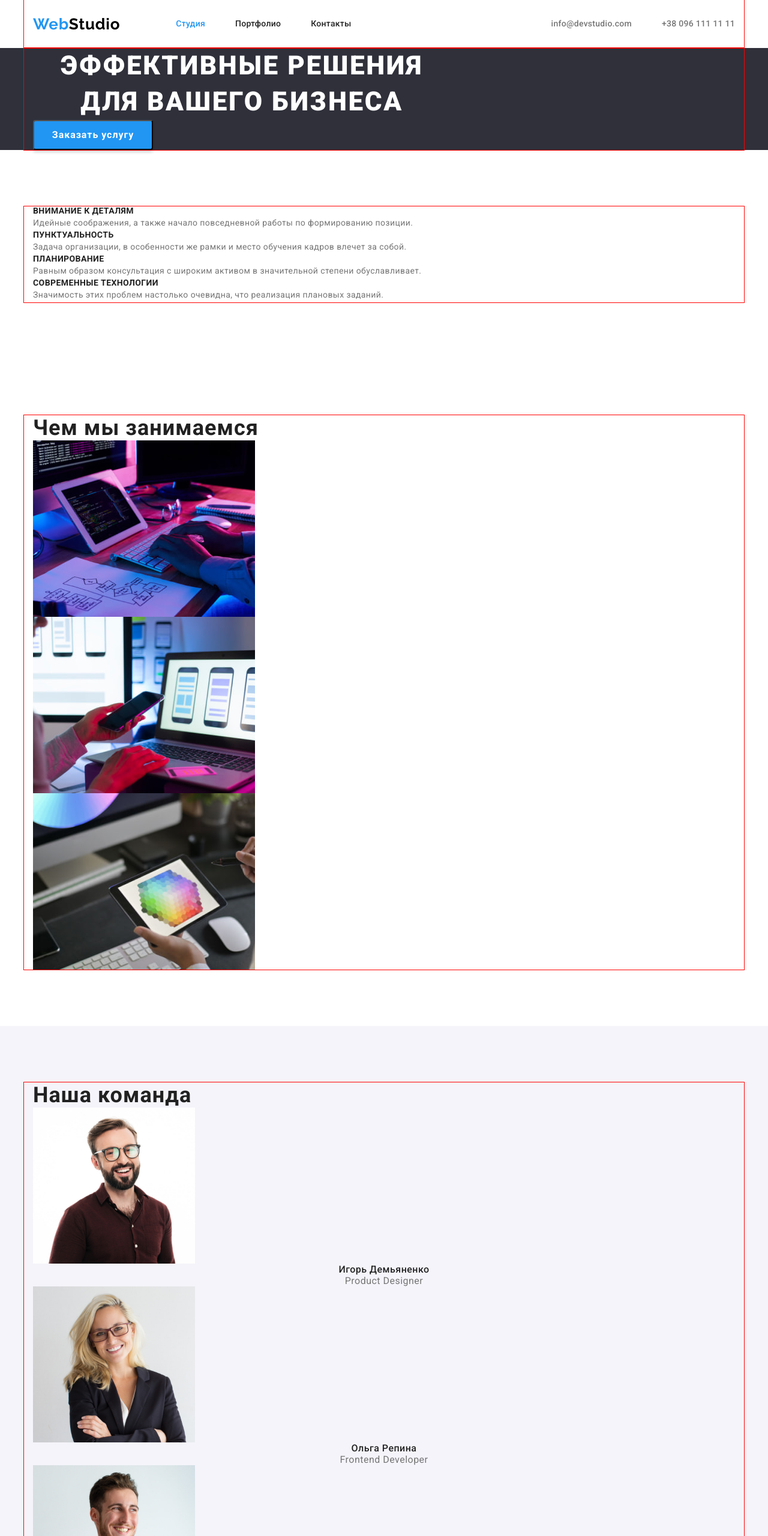
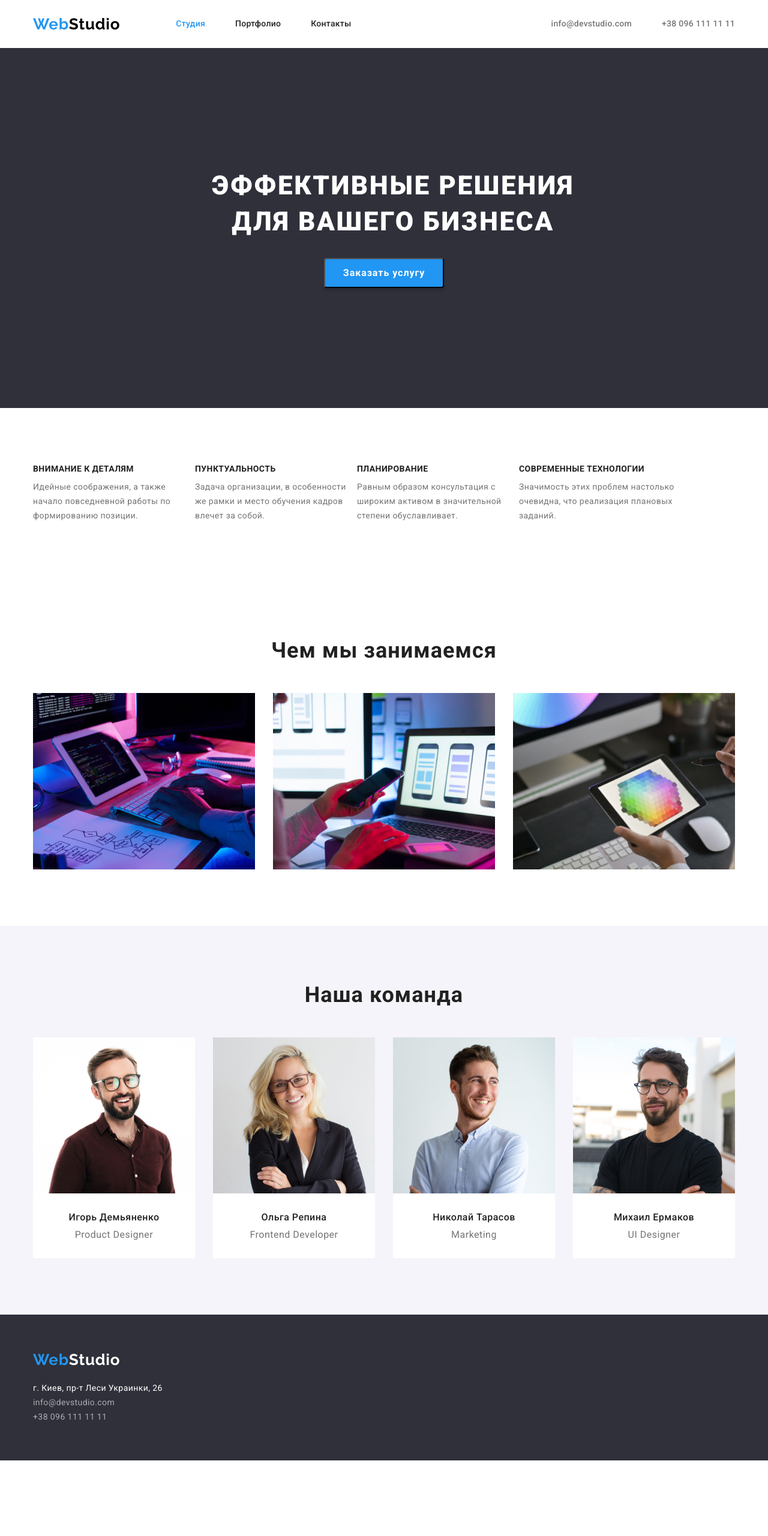
Before and after one commit to Oleksii26/goit-markup-hw-03, a plain HTML site: page index.html in a window 1280 px wide. Shown: the top 2560 px of the page at 60% size. After the commit the page ends 2434 px from the top, so only its background shows below. Drawn offline with nearby package versions, Linux system fonts and the light colour scheme.

Commit message:
chec point

```diff
--- a/css/styles.css
+++ b/css/styles.css
@@ -43,7 +43,7 @@ img {
   display: block;
 }
 .container {
-  outline: 1px solid red;
+  outline: 1px solid none;
   width: 1200px;
   padding-left: 15px;
   padding-right: 15px;
@@ -90,10 +90,15 @@ img {
   display: flex;
   align-items: center;
 }
-.navigation-item {
-  margin-right: 50px;
+.link {
+  display: block;
   padding-top: 32px;
   padding-bottom: 32px;
+}
+
+.navigation-item {
+  display: block;
+  margin-right: 50px;
 }
 .navigation-item:last-child {
   margin-right: 0;
@@ -129,6 +134,13 @@ img {
 
 .section-hero {
   background-color: var(--accent-bg-color);
+  height: 600px;
+  align-items: center;
+  padding-top: 200px;
+  padding-bottom: 200px;
+}
+.hero-container {
+  text-align: center;
 }
 .hero {
   color: var(--main-bg-cl);
@@ -137,12 +149,15 @@ img {
   font-weight: 900;
   font-size: 44px;
   line-height: 1.36;
-  text-align: center;
   letter-spacing: 0.06em;
   text-transform: uppercase;
   width: 696px;
   height: 120px;
+  text-align: center;
+  margin-bottom: 30px;
+  margin-left: 252px;
 }
+
 .active-btn {
   width: 200px;
   height: 50px;
@@ -191,6 +206,15 @@ img {
 }
 .Benefits-list {
   list-style: none;
+  display: flex;
+  height: 101px;
+  width: 1170px;
+}
+.benefits-block {
+  width: 270px;
+}
+.Benefits {
+  margin-bottom: 10px;
 }
 .heading-two {
   font-family: var(--main-font);
@@ -200,6 +224,8 @@ img {
   line-height: 1.17;
   color: var(--secondary-text-cl);
   letter-spacing: 0.03em;
+  margin-bottom: 50px;
+  text-align: center;
 }
 .our-work-list {
   list-style: none;
@@ -207,8 +233,35 @@ img {
 
 .our-team {
   list-style: none;
+  display: flex;
+  width: 1170px;
+  height: 368px;
+}
+.our-team-item {
+  margin-right: 30px;
+  width: 270px;
+  height: 368px;
+  background-color: white;
+}
+.our-team-item img {
+  margin-bottom: 30px;
+}
+.our-team-item .name {
+  margin-bottom: 10px;
+}
+.our-team-item:last-child {
+  margin-right: 0;
 }
 
+.about .list {
+  display: flex;
+}
+.about .our-work-item {
+  margin-right: 30px;
+}
+.about .our-work-item:last-child {
+  margin-right: 0;
+}
 .name {
   font-family: var(--main-font);
   font-style: normal;
@@ -240,6 +293,11 @@ img {
   display: flex;
   align-items: center;
   justify-content: center;
+  margin-bottom: 50px;
+}
+.btn-container {
+  width: 1200px;
+  height: 1360px;
 }
 .item-btn {
   margin-right: 8px;
@@ -272,6 +330,9 @@ img {
 }
 .catalog {
   list-style: none;
+  display: flex;
+  justify-content: space-between;
+  flex-wrap: wrap;
 }
 .catalog h2 {
   font-family: var(--main-font);
@@ -291,11 +352,24 @@ img {
   letter-spacing: 0.03em;
 }
 .catalog-items {
+  margin-right: 30px;
+  margin-bottom: 30px;
+}
+.catalog-items:nth-child(3n + 3) {
+  margin-right: 0;
+}
+.catalog-items:nth-child(n + 7) {
+  margin-bottom: 0;
+}
+.img-catalog {
+  width: 370px;
+  height: 110px;
   border: 1px solid #eeeeee;
-  width: 370px;
-  height: 404px;
+  border-top: none;
+  padding-top: 20px;
+  padding-bottom: 20px;
+  padding-left: 24px;
 }
-
 /*section footer*/
 .footer-address {
   list-style: none;
--- a/index.html
+++ b/index.html
@@ -44,7 +44,7 @@
     </header>
     <main>
       <section class="section-hero">
-        <div class="container">
+        <div class="container hero-container">
           <h1 class="hero">ЭФФЕКТИВНЫЕ РЕШЕНИЯ ДЛЯ ВАШЕГО БИЗНЕСА</h1>
           <button type="button" class="btn active-btn">Заказать услугу</button>
         </div>
@@ -53,25 +53,25 @@
         <div class="container">
           <h2 class="visually-hidden">Наши преимущества</h2>
           <ul class="Benefits-list list">
-            <li>
+            <li class="benefits-block">
               <h3 class="Benefits">ВНИМАНИЕ К ДЕТАЛЯМ</h3>
               <p class="Benefits-item">
                 Идейные соображения, а также начало повседневной работы по формированию позиции.
               </p>
             </li>
-            <li>
+            <li class="benefits-block">
               <h3 class="Benefits">ПУНКТУАЛЬНОСТЬ</h3>
               <p class="Benefits-item">
                 Задача организации, в особенности же рамки и место обучения кадров влечет за собой.
               </p>
             </li>
-            <li>
+            <li class="benefits-block">
               <h3 class="Benefits">ПЛАНИРОВАНИЕ</h3>
               <p class="Benefits-item">
                 Равным образом консультация с широким активом в значительной степени обуславливает.
               </p>
             </li>
-            <li>
+            <li class="benefits-block">
               <h3 class="Benefits">СОВРЕМЕННЫЕ ТЕХНОЛОГИИ</h3>
               <p class="Benefits-item">
                 Значимость этих проблем настолько очевидна, что реализация плановых заданий.
@@ -80,11 +80,11 @@
           </ul>
         </div>
       </section>
-      <section class="section">
+      <section class="about section">
         <div class="container">
           <h2 class="heading-two">Чем мы занимаемся</h2>
           <ul class="our-work-list list">
-            <li>
+            <li class="our-work-item">
               <img
                 src="./img/skils/box-1.jpg"
                 alt="Оптимизация страници под Пк"
@@ -92,7 +92,7 @@
                 height="294"
               />
             </li>
-            <li>
+            <li class="our-work-item">
               <img
                 src="./img/skils/box-2.jpg"
                 alt="Оптимизация страници под телефон"
@@ -100,7 +100,7 @@
                 height="294"
               />
             </li>
-            <li>
+            <li class="our-work-item">
               <img
                 src="./img/skils/box-3.jpg"
                 alt="Оптимизация страници под планшет"
@@ -115,28 +115,28 @@
         <div class="container">
           <h2 class="heading-two">Наша команда</h2>
           <ul class="our-team list">
-            <li>
+            <li class="our-team-item">
               <img src="./img/teams/ihor.jpg" alt="Игорь Демьяненко" width="270" height="260" />
               <div>
                 <h3 class="name">Игорь Демьяненко</h3>
                 <p lang="en" class="position">Product Designer</p>
               </div>
             </li>
-            <li>
+            <li class="our-team-item">
               <img src="./img/teams/olha.jpg" alt="Ольга Репина" width="270" height="260" />
-              <div>
+              <div class="name-position">
                 <h3 class="name">Ольга Репина</h3>
                 <p lang="en" class="position">Frontend Developer</p>
               </div>
             </li>
-            <li>
+            <li class="our-team-item">
               <img src="./img/teams/nikolay.jpg" alt="Николай Тарасов" width="270" height="260" />
               <div>
                 <h3 class="name">Николай Тарасов</h3>
                 <p lang="en" class="position">Marketing</p>
               </div>
             </li>
-            <li>
+            <li class="our-team-item">
               <img src="./img/teams/misha.jpg" alt="Михаил Ермаков" width="270" height="260" />
               <div>
                 <h3 class="name">Михаил Ермаков</h3>
```
Also changed, not shown: portfolio.html (+10 -10 lines).
